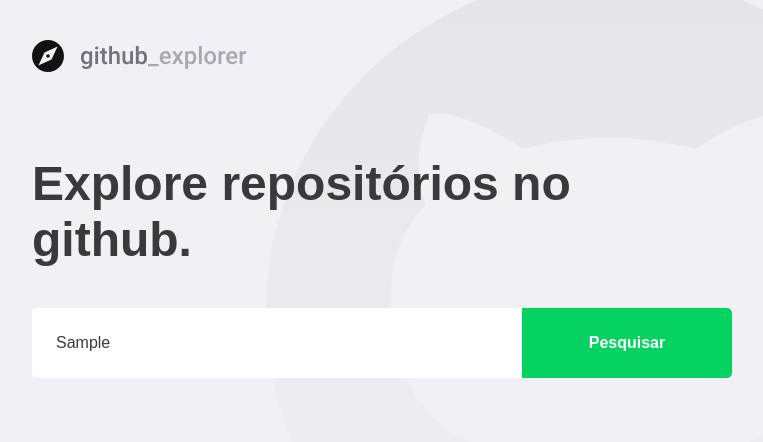
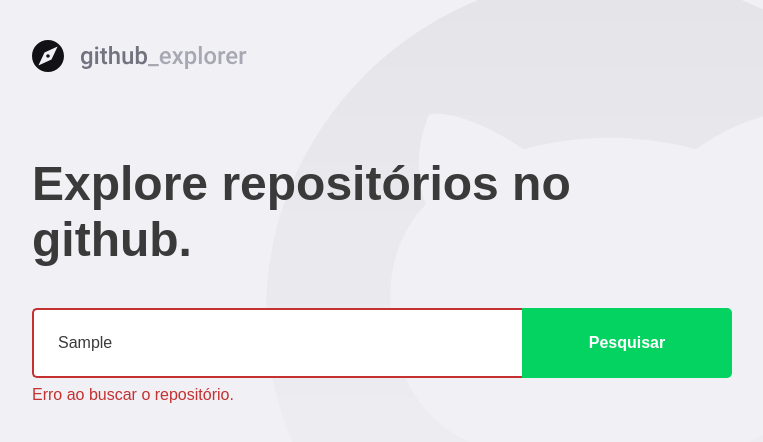
Before and after one commit to EdsonLuiz/gs12-github-explorer, a React (Create React App) app: page / in a window 1280 px wide. Both pictures are taken after typing "Sample" into the empty fields and a click on the button "Pesquisar". Shown: the top 442 px of the page, without its empty margins (148-911 px from the left). Built offline with nearby package versions, Linux system fonts and the light colour scheme; no server answers.

Commit message:
Lidando com erros

```diff
--- a/src/pages/Dashboard/index.tsx
+++ b/src/pages/Dashboard/index.tsx
@@ -5,7 +5,7 @@
 import logoImg from '../../assets/logo.svg'
 import api from '../../services/api'
 
-import {Title, Form, Repositories} from './styles'
+import {Title, Form, Repositories, Error} from './styles'
 
 interface Repository {
   full_name: string;
@@ -20,13 +20,25 @@
 
   const [repositories, setRepositories] = useState<Repository[]>([])
   const [inputRepository, setInputRepository] = useState('')
+  const [inputError, setInputError] = useState('')
 
   async function handleRepository(event: FormEvent<HTMLFormElement>): Promise<void> {
     event.preventDefault()
-    const response = await api.get<Repository>(`repos/${inputRepository}`)
-    const repository = response.data
-    setRepositories([...repositories, repository])
-    setInputRepository('')
+
+    if(!inputRepository) {
+      setInputError('Digite o autor/nome do repositório.')
+      return;
+    }
+
+    try {
+      const response = await api.get<Repository>(`repos/${inputRepository}`)
+      const repository = response.data
+      setRepositories([...repositories, repository])
+      setInputRepository('')
+      setInputError('')
+    } catch (err) {
+      setInputError('Erro ao buscar o repositório.')
+    }
   }
 
   function handleChange({target}: React.ChangeEvent<HTMLInputElement>) {
@@ -38,10 +50,14 @@
       <img src={logoImg} alt="Github Explorer"/>
       <Title>Explore repositórios no github.</Title>
 
-      <Form onSubmit={handleRepository}>
+      <Form hasError={Boolean(inputError)} onSubmit={handleRepository}>
         <input value={inputRepository} onChange={handleChange} type="text" placeholder="Digite o nome do repositório"/>
         <button type="submit">Pesquisar</button>
       </Form>
+
+      {inputError &&
+      <Error>{inputError}</Error>
+      }
 
       <Repositories>
         {repositories.map(_repository => (
--- a/src/pages/Dashboard/styles.ts
+++ b/src/pages/Dashboard/styles.ts
@@ -1,5 +1,9 @@
-import styled from 'styled-components';
+import styled, { css } from 'styled-components';
 import { shade } from 'polished';
+
+interface FormProps {
+  hasError: boolean;
+}
 
 export const Title = styled.h1`
   font-size: 48px;
@@ -11,7 +15,7 @@
   line-height: 56px;
 `;
 
-export const Form = styled.form`
+export const Form = styled.form<FormProps>`
   margin-top: 40px;
   max-width: 700px;
 
@@ -24,6 +28,14 @@
     border: 0;
     border-radius: 5px 0 0 5px;
     color: #3a3a3a;
+    border: 2px solid #fff;
+    border-right: 0;
+
+    ${props =>
+      props.hasError &&
+      css`
+        border-color: #c53030;
+      `}
 
     &&:placeholder {
       color: #a8a8b3;
@@ -97,3 +109,9 @@
     }
   }
 `;
+
+export const Error = styled.span`
+  display: block;
+  color: #c53030;
+  margin-top: 8px;
+`;
```
